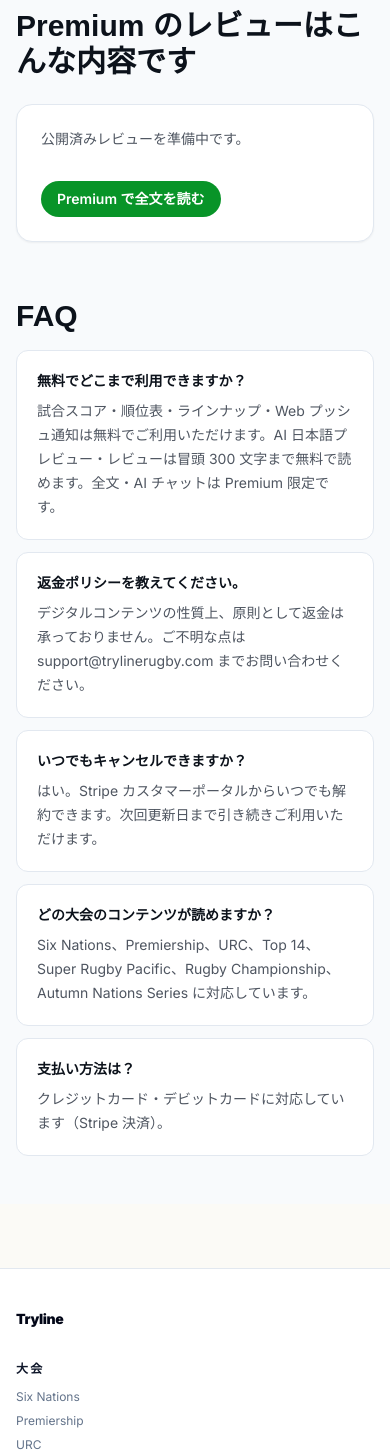
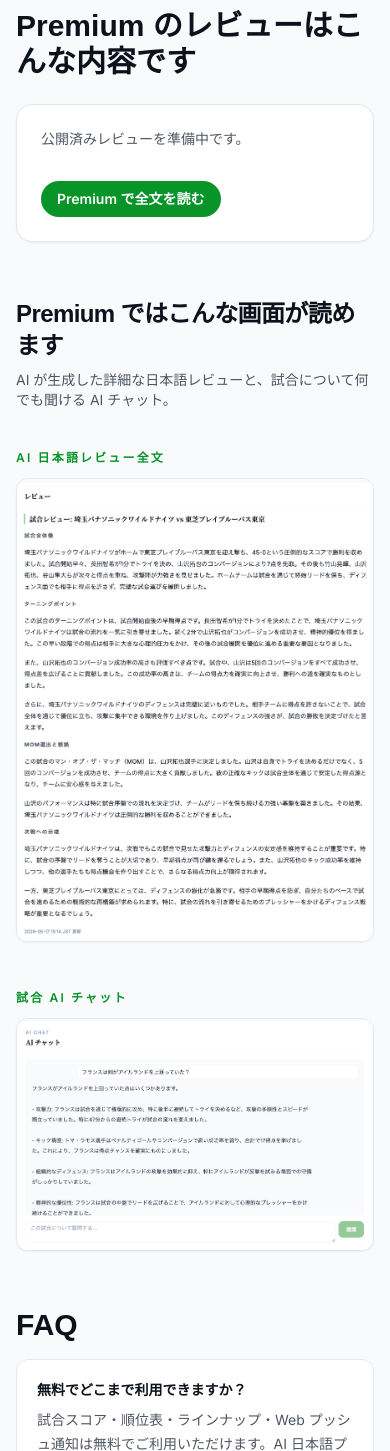
Before and after one commit to Gosshi/tryline, a Next.js app: page /pricing in a window 390 px wide. Shown: the part 1164-2615 px from the top of the page. Built offline with nearby package versions, Linux system fonts and the light colour scheme; no server answers; the database is empty.

Commit message:
Feat: pricing premium screenshots

```diff
--- a/app/pricing/page.tsx
+++ b/app/pricing/page.tsx
@@ -1,3 +1,4 @@
+import Image from "next/image";
 import Link from "next/link";
 
 import { PricingForm } from "@/app/pricing/pricing-form";
@@ -173,6 +174,47 @@
           </div>
         </section>
 
+        <section>
+          <h2 className="mb-2 text-2xl font-black tracking-tight text-[var(--color-ink)] sm:text-3xl">
+            Premium ではこんな画面が読めます
+          </h2>
+          <p className="mb-10 text-sm text-[var(--color-ink-muted)]">
+            AI が生成した詳細な日本語レビューと、試合について何でも聞ける AI チャット。
+          </p>
+
+          <div className="space-y-12">
+            <div>
+              <p className="mb-3 text-xs font-semibold uppercase tracking-[0.18em] text-[var(--color-accent)]">
+                AI 日本語レビュー全文
+              </p>
+              <div className="overflow-hidden rounded-xl border border-slate-200 bg-white shadow-sm">
+                <Image
+                  alt="Premium 試合レビューの画面例"
+                  className="h-auto w-full"
+                  height={2209}
+                  src="/pricing/review-full.png"
+                  width={1703}
+                />
+              </div>
+            </div>
+
+            <div>
+              <p className="mb-3 text-xs font-semibold uppercase tracking-[0.18em] text-[var(--color-accent)]">
+                試合 AI チャット
+              </p>
+              <div className="overflow-hidden rounded-xl border border-slate-200 bg-white shadow-sm">
+                <Image
+                  alt="AI チャットの画面例"
+                  className="h-auto w-full"
+                  height={1120}
+                  src="/pricing/ai-chat.png"
+                  width={1726}
+                />
+              </div>
+            </div>
+          </div>
+        </section>
+
         <section className="space-y-4">
           <h2 className="font-serif text-3xl font-bold text-[var(--color-ink)]">
             FAQ
```
Also changed, not shown: public/pricing/ai-chat.png (added), public/pricing/review-full.png (added), 1 other file (tests, documents, lock files or other folders).
